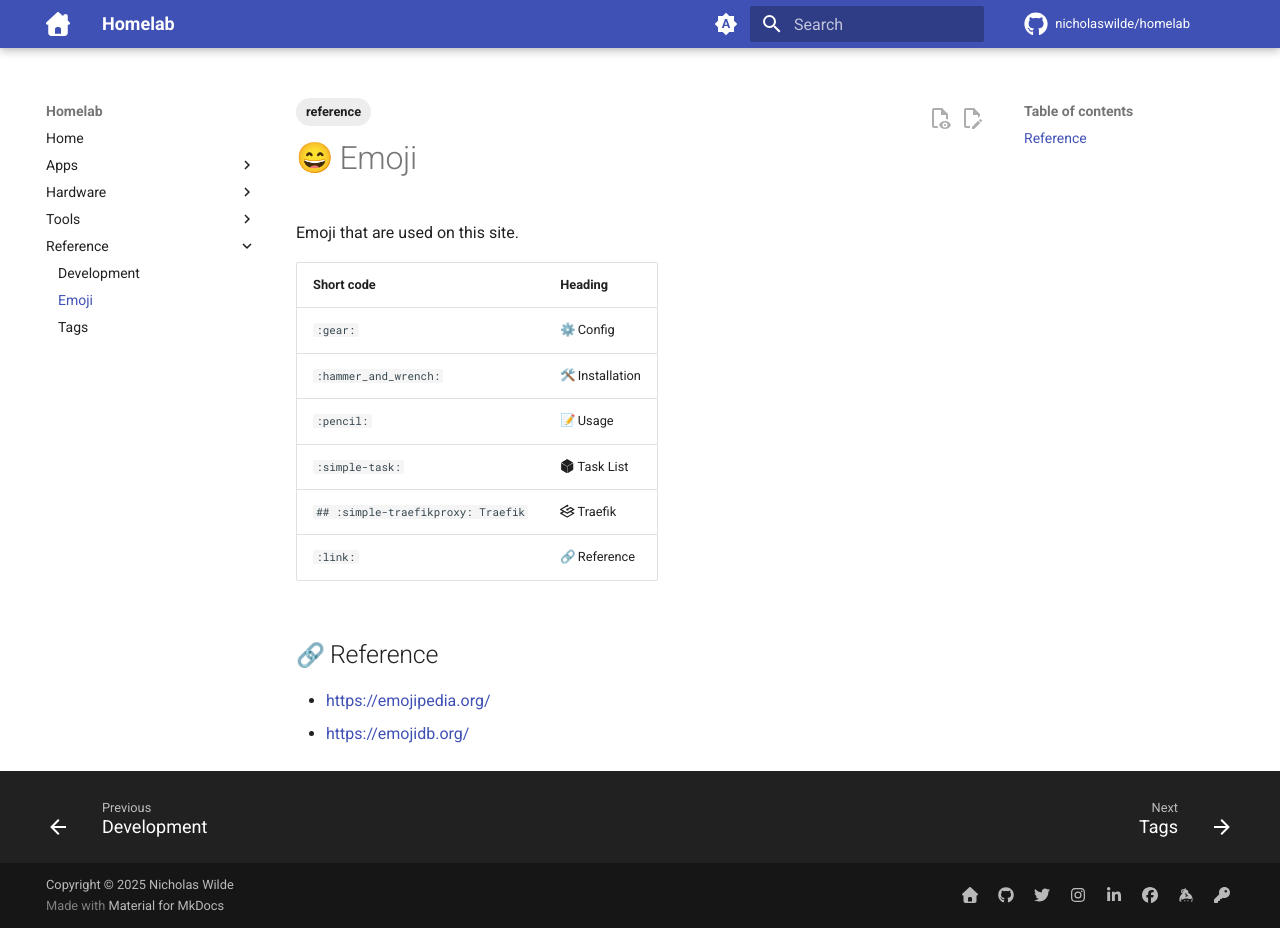
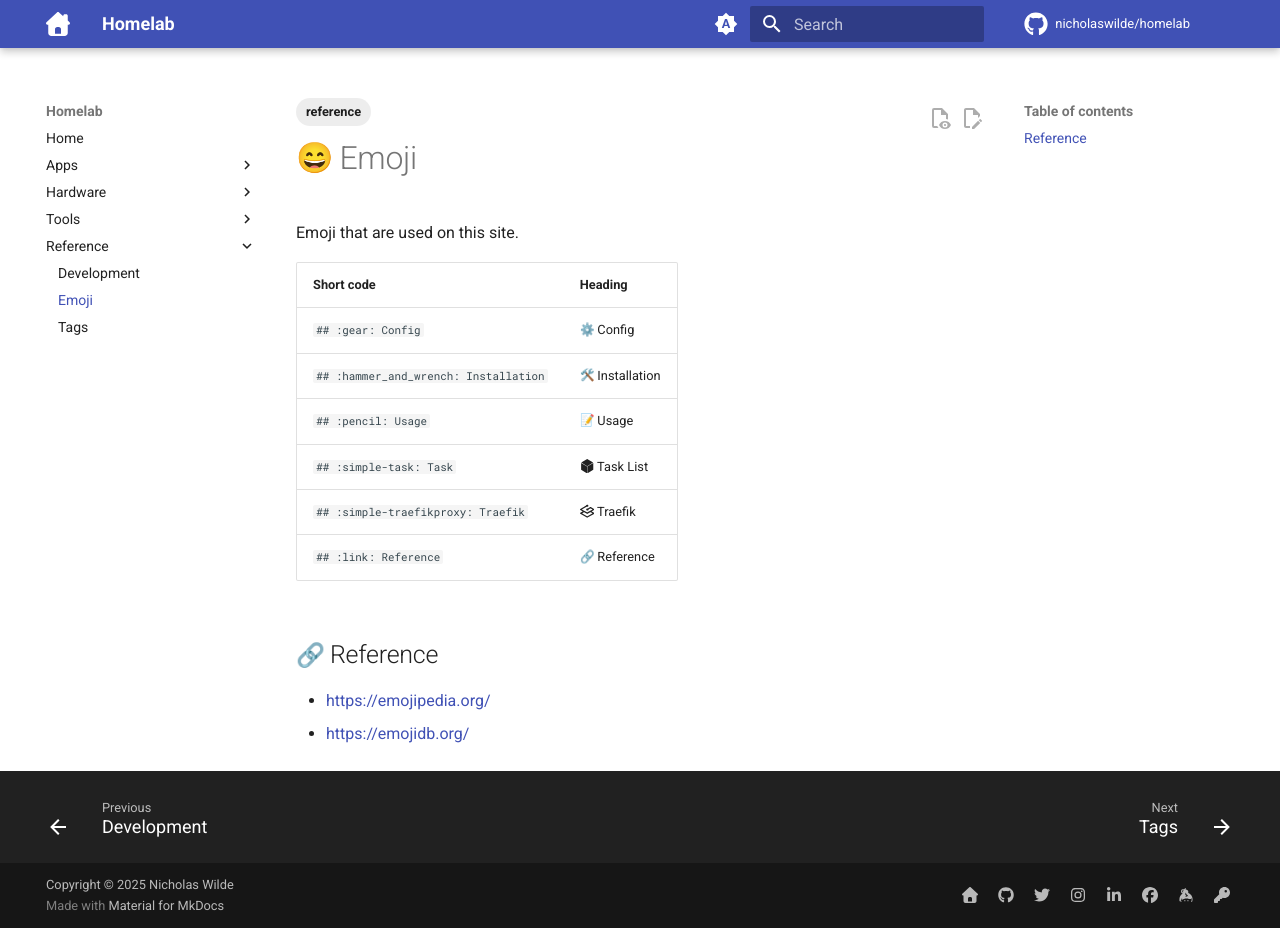
Before and after one commit to nicholaswilde/homelab, an MkDocs documentation site: the page built from docs/reference/emoji.md, in a window 1280 px wide and 928 px high. Built offline with MkDocs 1.6.1 and Material for MkDocs 9.7.7, drawn with Linux system fonts in a browser that asks for light colours; emoji names are drawn with the system emoji font; comment, search, counter and statistics services are not loaded.

Commit message:
Update emoji.md

```diff
--- a/docs/reference/emoji.md
+++ b/docs/reference/emoji.md
@@ -8,12 +8,12 @@ Emoji that are used on this site.
 
 | Short code | Heading       |
 |------------|---------------|
-| `:gear:`   | :gear: Config |
-| `:hammer_and_wrench:` | :hammer_and_wrench: Installation |
-| `:pencil:` | :pencil: Usage |
-| `:simple-task:` | :simple-task: Task List |
+| `## :gear: Config`   | :gear: Config |
+| `## :hammer_and_wrench: Installation` | :hammer_and_wrench: Installation |
+| `## :pencil: Usage` | :pencil: Usage |
+| `## :simple-task: Task` | :simple-task: Task List |
 | `## :simple-traefikproxy: Traefik` | :simple-traefikproxy: Traefik |
-| `:link:` | :link: Reference |
+| `## :link: Reference` | :link: Reference |
 
 ## :link: Reference
 
```
